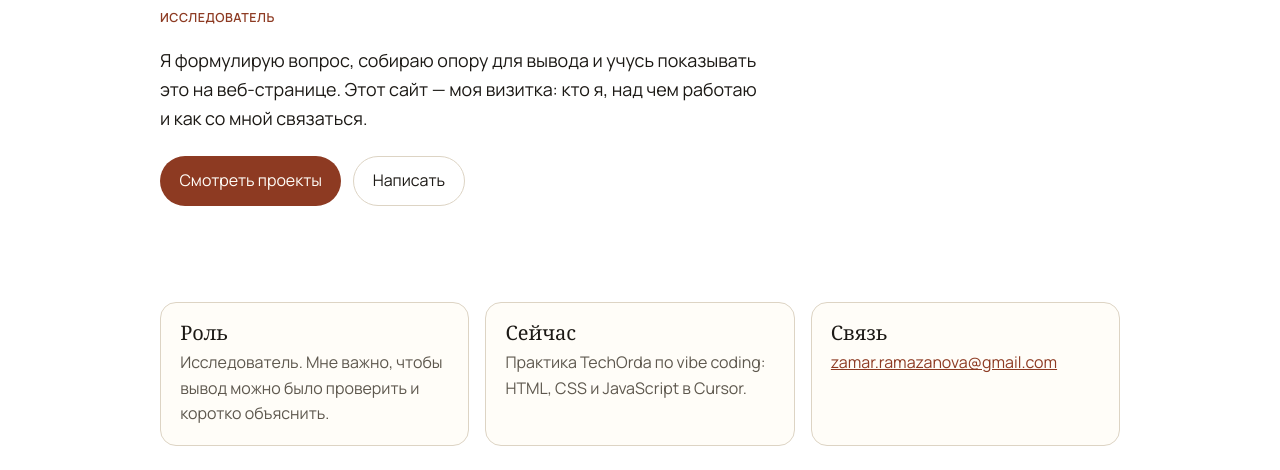
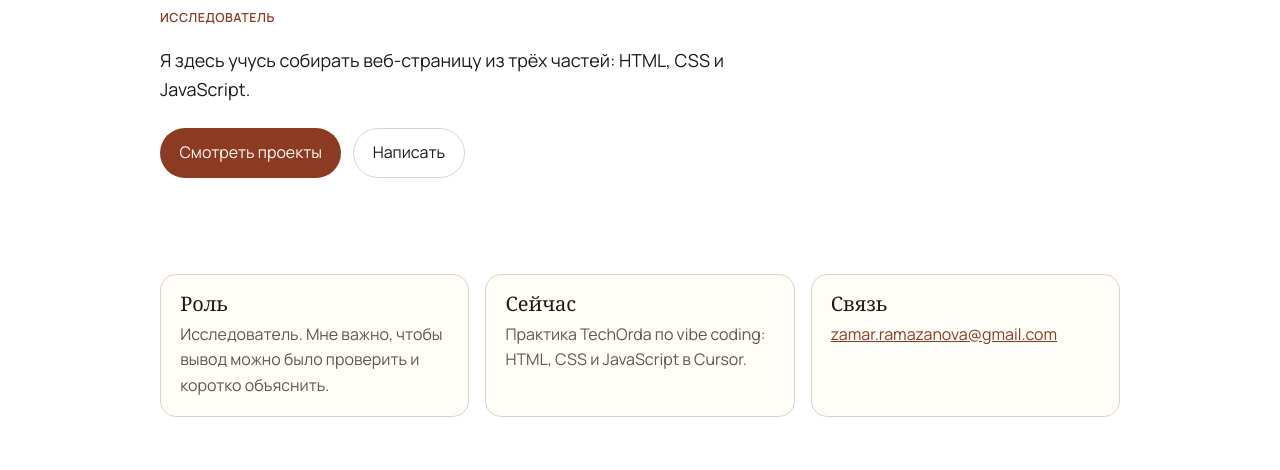
Before and after one commit to Zam-gif/portfolio-git, a plain HTML site: page index.html in a window 1280 px wide. Shown: the part 302-772 px from the top of the page. Drawn offline with Linux system fonts and the light colour scheme.

Commit message:
changed text in the index.html

```diff
--- a/index.html
+++ b/index.html
@@ -30,9 +30,7 @@
             <h1>Замарт Рамазанова</h1>
             <p class="role">Исследователь</p>
             <p class="lead">
-                Я формулирую вопрос, собираю опору для вывода и учусь показывать
-                это на веб-странице. Этот сайт — моя визитка: кто я, над чем
-                работаю и как со мной связаться.
+                Я здесь учусь собирать веб-страницу из трёх частей: HTML, CSS и JavaScript.
             </p>
             <div class="hero-actions">
                 <a class="button button-primary" href="#projects">Смотреть проекты</a>
```
